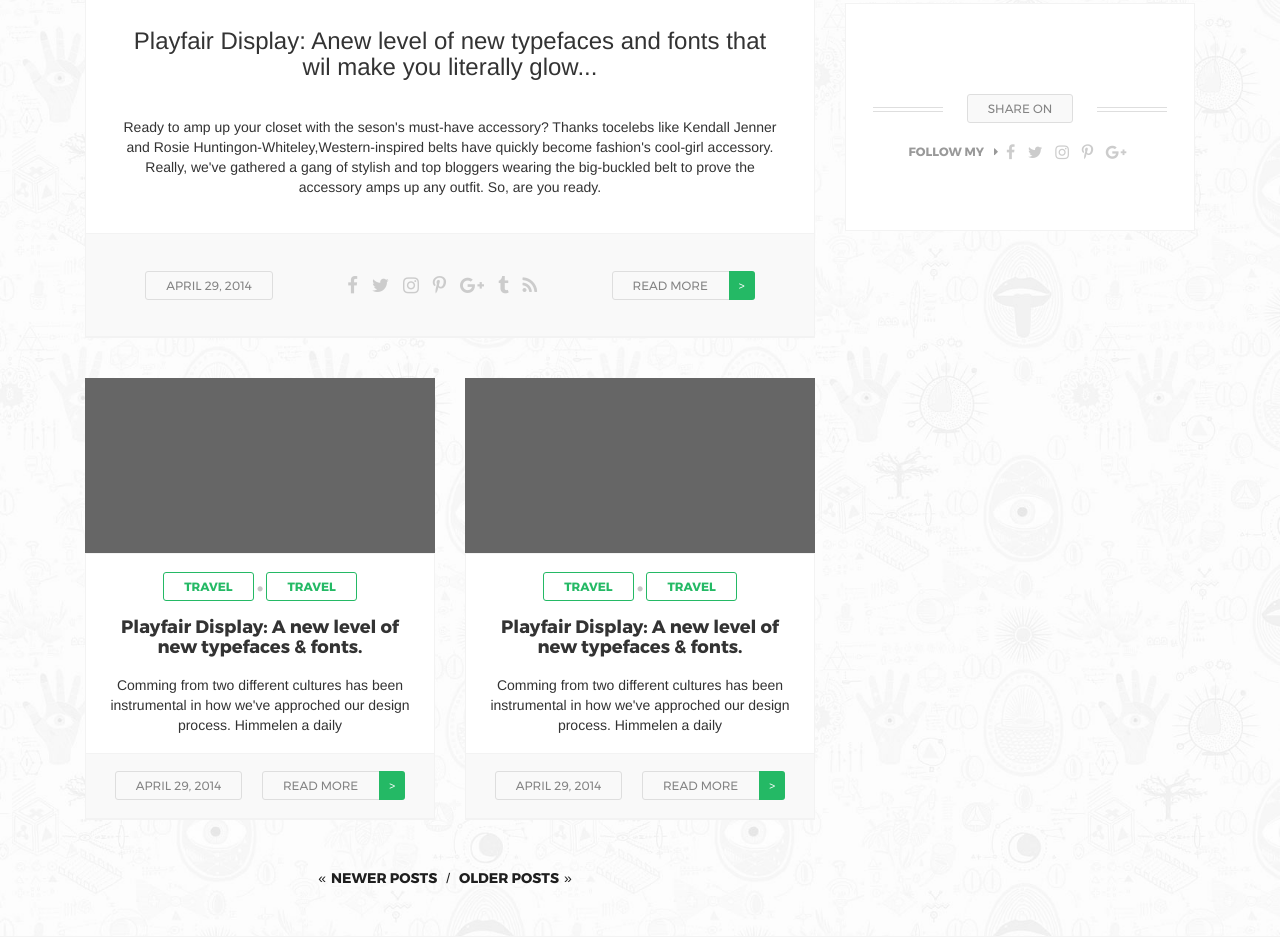
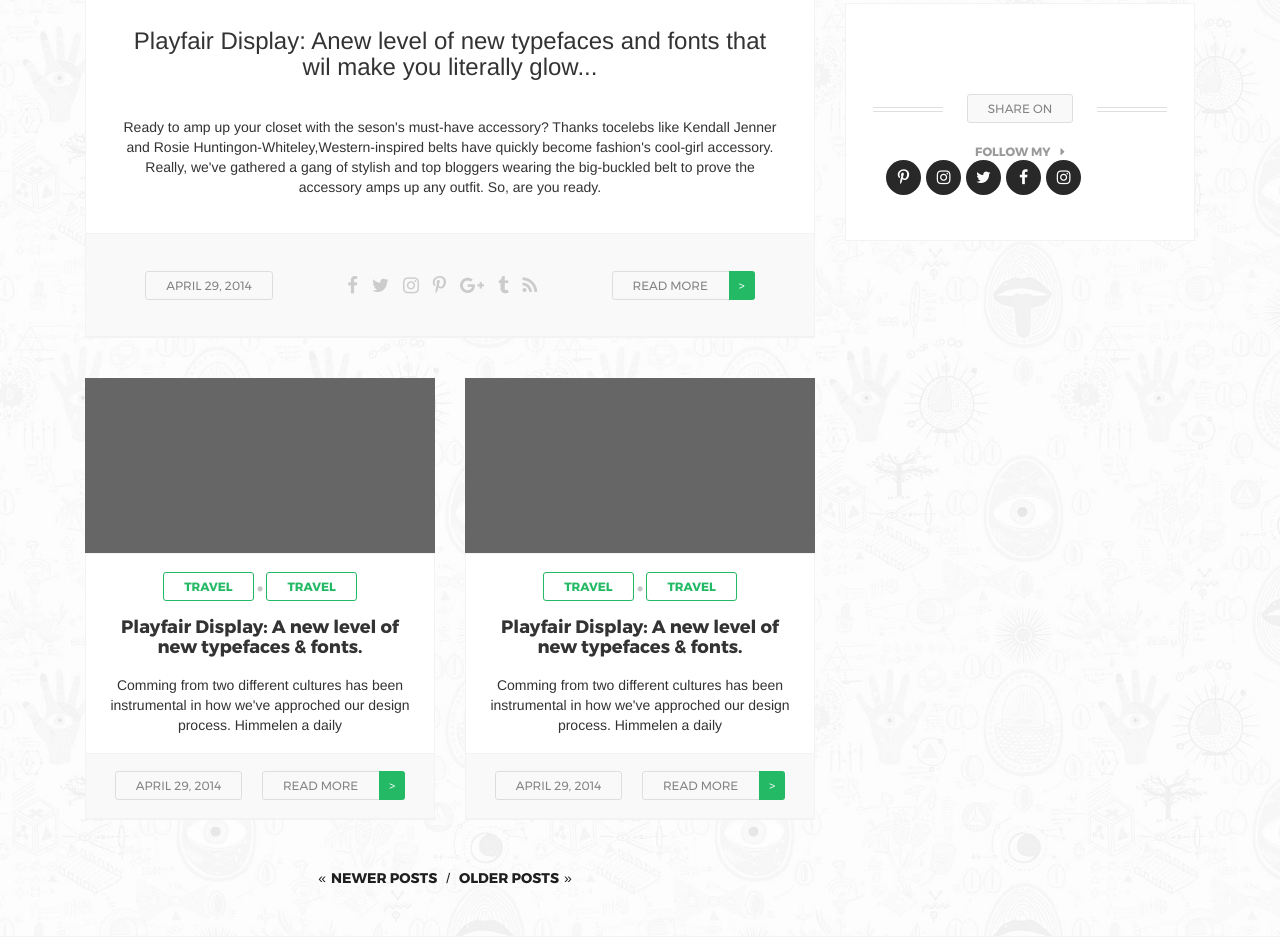
Before and after one commit to edbob/breviters, a plain HTML site: page index.html in a window 1280 px wide. Shown: the part 1525-2469 px from the top of the page. Drawn offline with Linux system fonts and the light colour scheme.

Commit message:
add css class mblok-info

```diff
--- a/css/main.css
+++ b/css/main.css
@@ -487,6 +487,27 @@ nav {
     margin-right: 5%;
 }
 
+.mblok-info li{
+    display: block;
+    float: left;
+    text-decoration: none;
+    padding: 8px;
+    background: #282828;
+    border-radius: 50%;
+    margin-right: 5px;
+    width: 35px;
+    height: 35px;
+}
+
+.mblok-info li:hover,
+.mblok-info li:focus{
+    color: #0b9146;
+}
+
+.mblok-info a{
+    color: #fff;
+}
+
 /*foter*/
 #my-fut {
     background-color: #fff;
--- a/index.html
+++ b/index.html
@@ -168,7 +168,7 @@
                     </div>
                     <div class="mblok-large-dn">
                         <input type="button" value="april 29, 2014" class="my-btn my-btn-transparent my-btn-sm" />
-                        <span class="mblok-info brend-icon brend-icon-akcent">
+                        <span class="brend-icon brend-icon-akcent">
                             <a href="#"><i class="fa fa-facebook fa-lg" aria-hidden="true"></i></a>
                             <a href="#"><i class="fa fa-twitter fa-lg" aria-hidden="true"></i></a>
                             <a href="#"><i class="fa fa-instagram fa-lg" aria-hidden="true"></i></a>
@@ -194,13 +194,13 @@
                         </div>
                         <div class="mblok-sharbrends">
                             <b>follow my</b><i class="fa fa-caret-right" aria-hidden="true"></i>
-                            <span class="mblok-info brend-icon brend-icon-akcent">
-                            <a href="#"><i class="fa fa-facebook fa-lg" aria-hidden="true"></i></a>
-                            <a href="#"><i class="fa fa-twitter fa-lg" aria-hidden="true"></i></a>
-                            <a href="#"><i class="fa fa-instagram fa-lg" aria-hidden="true"></i></a>
-                            <a href="#"><i class="fa fa-pinterest-p fa-lg" aria-hidden="true"></i></a>
-                            <a href="#"><i class="fa fa-google-plus fa-lg" aria-hidden="true"></i></a>
-                        </span>
+                            <ul class="mblok-info">
+                                <li><a href="#"><i class="fa fa-pinterest-p fa-lg" aria-hidden="true"></i></a></li>
+                                <li><a href="#"><i class="fa fa-instagram fa-lg" aria-hidden="true"></i></a></li>
+                                <li><a href="#"><i class="fa fa-twitter fa-lg" aria-hidden="true"></i></a></li>
+                                <li><a href="#"><i class="fa fa-facebook fa-lg" aria-hidden="true"></i></a></li>
+                                <li><a href="#"><i class="fa fa-instagram fa-lg" aria-hidden="true"></i></a></li>
+                            </ul>
                         </div>
                     </div>
                 </div>
```
